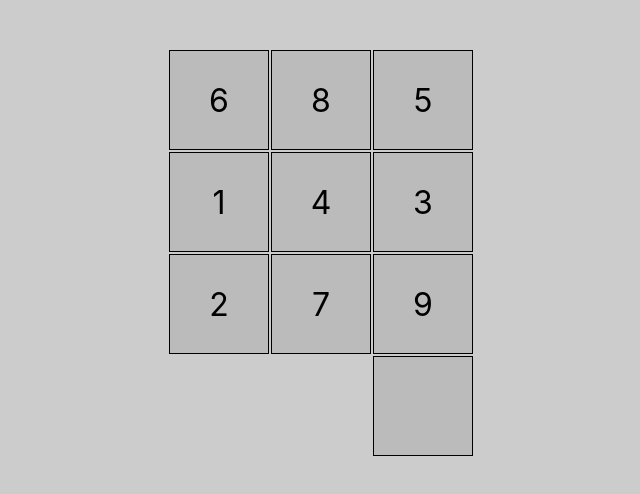
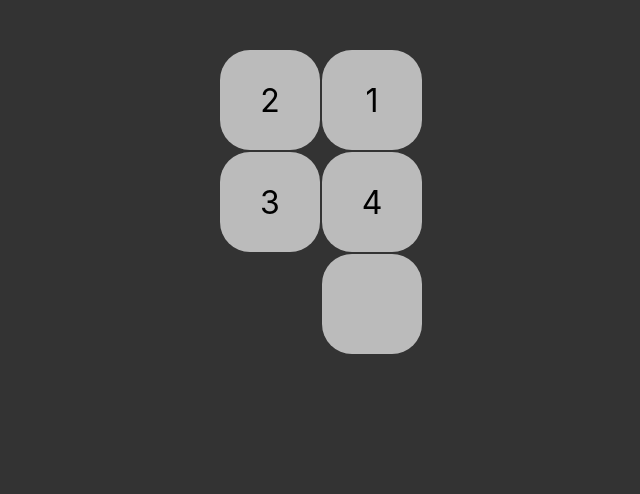
Before and after one commit to Atharva21/N-Puzzle, a React (Create React App) app: page / in a window 1280 px wide. Shown: the top 494 px of the page, without its empty margins (319-959 px from the left). Built offline with nearby package versions, Linux system fonts and the light colour scheme.

Commit message:
added basic styling and status text

```diff
--- a/src/components/App.jsx
+++ b/src/components/App.jsx
@@ -1,10 +1,13 @@
-import React from "react";
+import React, { useState } from "react";
 import Grid from "./Grid/Grid";
 
 function App() {
+  const [status, setStatus] = useState(null);
+
   return (
     <div className="container">
-      <Grid size="3" />
+      <Grid size="2" setStatus={setStatus} />
+      <div className="status">{status}</div>
     </div>
   );
 }
--- a/src/components/Cell/Cell.css
+++ b/src/components/Cell/Cell.css
@@ -1,9 +1,13 @@
 .grid-cell {
   background-color: #bbb;
-  border: 1px solid black;
   display: grid;
   align-items: center;
   justify-items: center;
   user-select: none;
   font-size: 2rem;
+  border-radius: 30%;
 }
+
+.grid-cell:hover {
+  box-shadow: 3px 3px 3px 3px #111;
+}
--- a/src/components/Grid/Grid.jsx
+++ b/src/components/Grid/Grid.jsx
@@ -11,7 +11,7 @@ function Grid(props) {
 
   let result = checkWin();
   if (result) {
-    console.log("YOU WIN!!");
+    props.setStatus("You Win!!");
   }
 
   function handleMousePressed(index) {
--- a/src/index.css
+++ b/src/index.css
@@ -1,7 +1,7 @@
 body {
   margin: 0;
 
-  background-color: #ccc;
+  background-color: #333;
   font-family: -apple-system, BlinkMacSystemFont, "Segoe UI", "Roboto", "Oxygen",
     "Ubuntu", "Cantarell", "Fira Sans", "Droid Sans", "Helvetica Neue",
     sans-serif;
@@ -11,12 +11,16 @@ body {
 
 .container {
   margin-top: 50px;
-}
-
-#root {
   display: grid;
   align-items: center;
   justify-items: center;
+}
+
+.status {
+  margin-top: 10%;
+  font-family: "Lucida Console";
+  font-size: 2rem;
+  color: #eee;
 }
 
 code {
```
